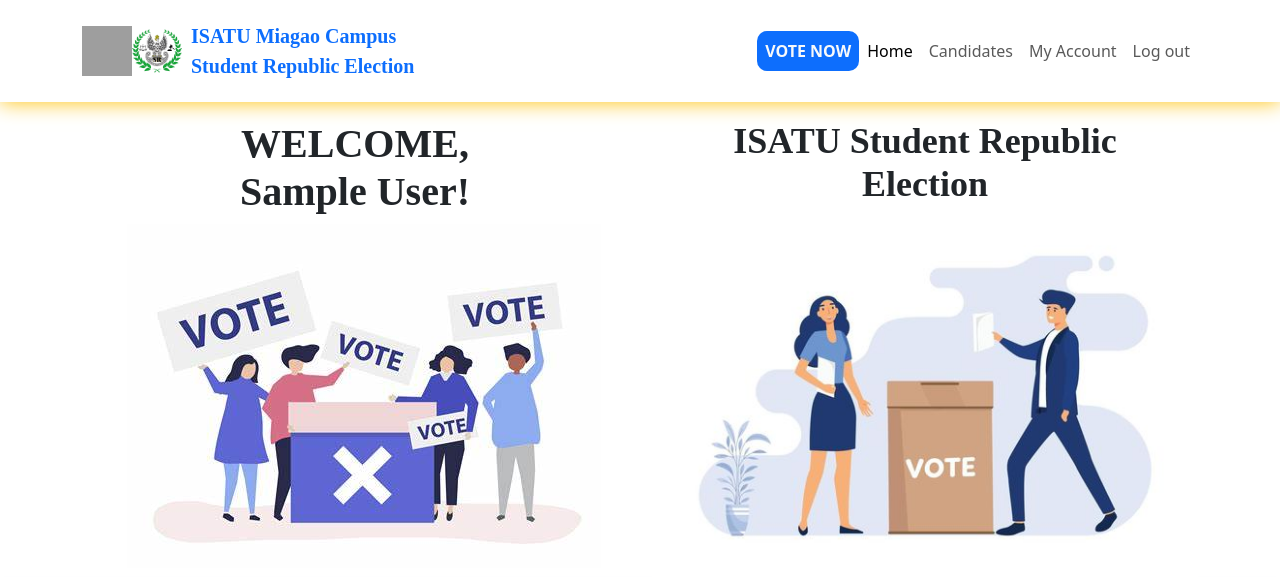
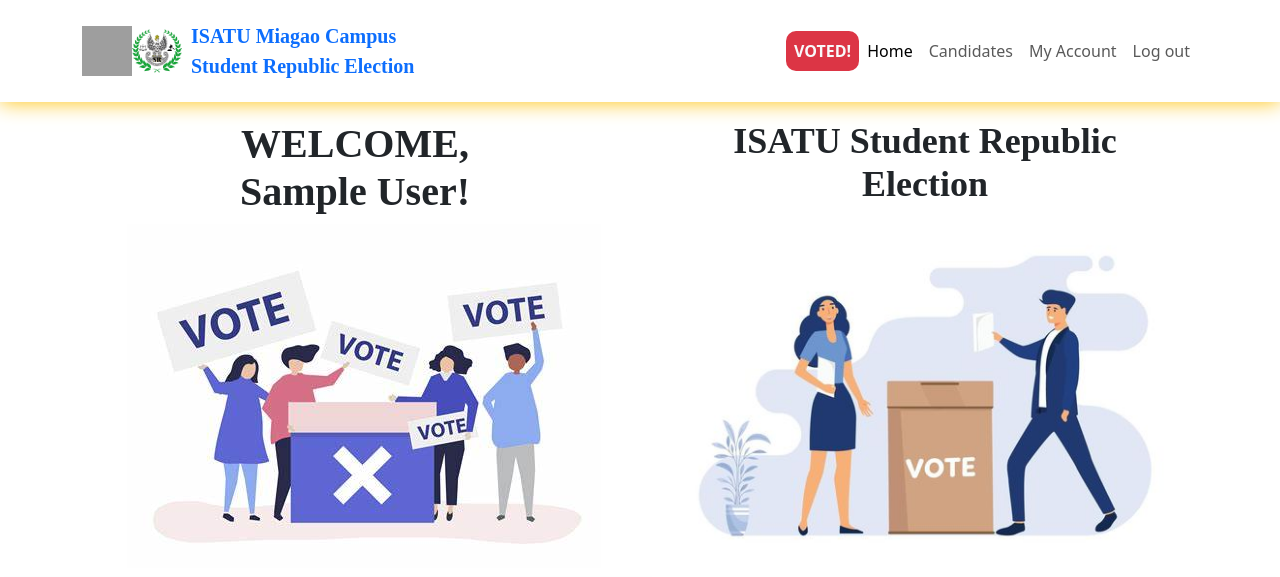
Before and after one commit to rickmagz/voting-system, a PHP site: page /dashboard.php in a window 1280 px wide. Shown: the top 577 px of the page. Run offline with PHP 8.4, Linux system fonts and the light colour scheme; the visitor is signed in with stand-in values (Sample User, id 1); tables that the repository leaves empty or names only in its code hold one stand-in row (values such as "Sample post"); some libraries are stand-ins or nearby versions; some web fonts are replaced; grey boxes are pictures that could not be loaded.

Commit message:
Added voting status

```diff
--- a/dashboard.php
+++ b/dashboard.php
@@ -33,13 +33,32 @@ $council = $_SESSION['council'];
         <div class="container"><a class="navbar-brand d-flex align-items-center" href="#"><img src="assets/img/ISAT-U-logo-shadow1.png" width="50px" height="50px"><img src="assets/img/sr-logo.png" width="50px" height="50px"><span style="margin-left: 9px;font-family: Muli;color: var(--bs-blue);font-weight: bold;">ISATU Miagao Campus <br>Student Republic Election</span></a><button data-bs-toggle="collapse" class="navbar-toggler" data-bs-target="#navcol-2"><span class="visually-hidden">Toggle navigation</span><span class="navbar-toggler-icon"></span></button>
             <div class="collapse navbar-collapse" id="navcol-2">
                 <ul class="navbar-nav ms-auto">
-                    <li class="nav-item"><a class="nav-link" style="background: var(--bs-blue);border-radius: 10px;color: var(--bs-gray-100);font-weight: bold;" href="vote.php">VOTE NOW</a></li>
-                    <li class="nav-item" style="padding: 8px;"><a class="nav-link active" style="padding: 0px;" href="dashboard.php">Home</a></li>
-                    <li class="nav-item"><a class="nav-link" href="candidates.php">Candidates</a></li>
-                    <li class="nav-item"></li>
-                    <li class="nav-item"><a class="nav-link" href="myaccount.php">My Account</a></li>
-                    <li class="nav-item"><a class="nav-link" href="logout.php">Log out</a></li>
-                    <li class="nav-item"></li>
+                    <li class="nav-item">
+                        <?php
+                        $voted = mysqli_query($cxn, "SELECT * FROM votes WHERE student_id='$student_id'") or die();
+                        $if_voted = mysqli_num_rows($voted);
+                        if ($if_voted == 1) {
+                            $vote_btn = '<a class="nav-link disabled" style="background: var(--bs-red);border-radius: 10px;color: var(--bs-gray-100);font-weight: bold;" href="vote.php" >VOTED!</a>';
+                        } else {
+                            $vote_btn = '<a class="nav-link btn btn-primary btn-lg" style="background: var(--bs-blue);border-radius: 10px;color: var(--bs-gray-100);font-weight: bold;" href="vote.php">VOTE NOW</a>';
+                        }
+
+                        echo $vote_btn;
+                        ?>
+
+                    </li>
+                    <li class="nav-item" style="padding: 8px;">
+                        <a class="nav-link active" style="padding: 0px;" href="dashboard.php">Home</a>
+                    </li>
+                    <li class="nav-item">
+                        <a class="nav-link" href="candidates.php">Candidates</a>
+                    </li>
+                    <li class="nav-item">
+                        <a class="nav-link" href="myaccount.php">My Account</a>
+                    </li>
+                    <li class="nav-item">
+                        <a class="nav-link" href="logout.php">Log out</a>
+                    </li>
                 </ul>
             </div>
         </div>
```
Also changed, not shown: candidates.php (+17 -1 lines), myaccount.php (+12 -6 lines).
